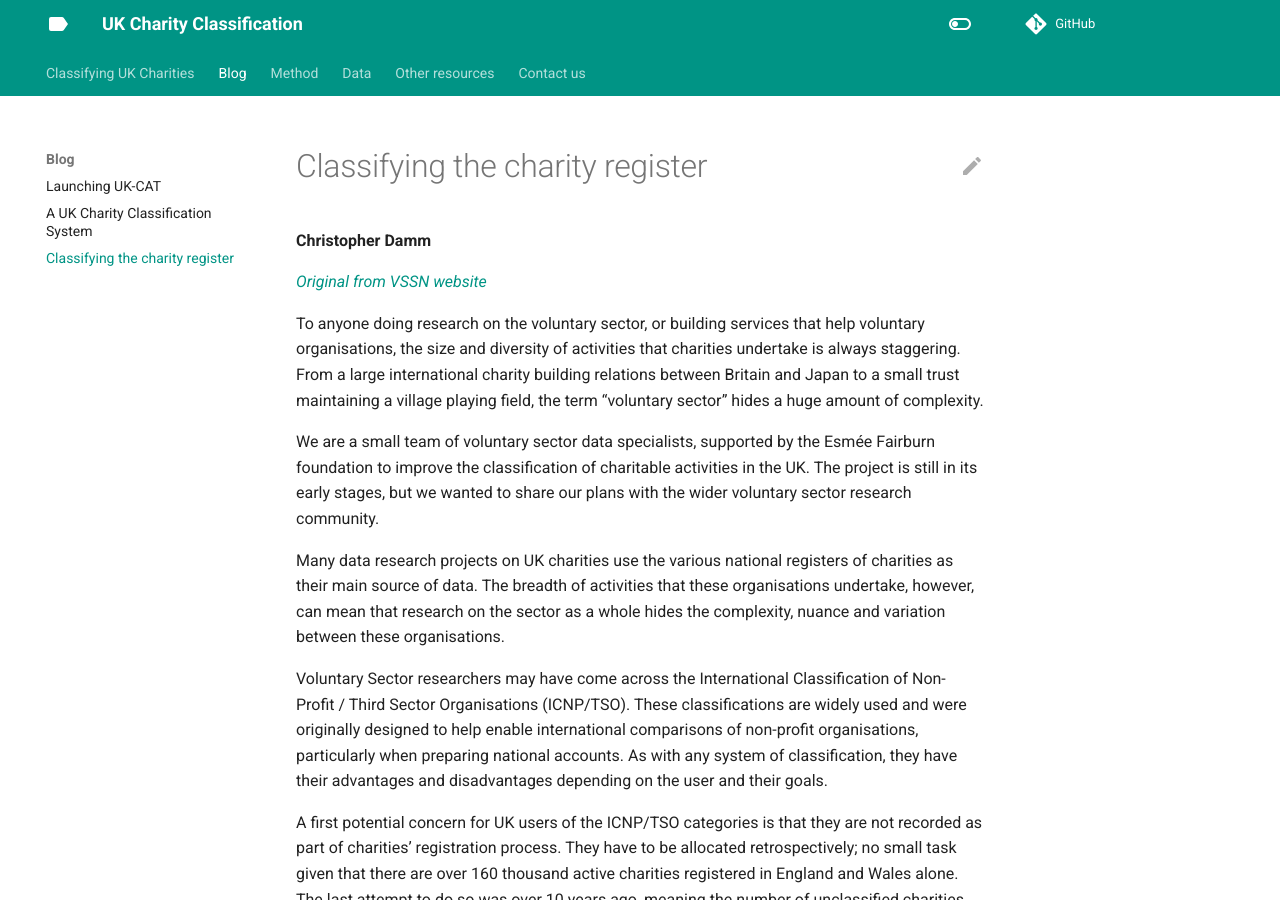
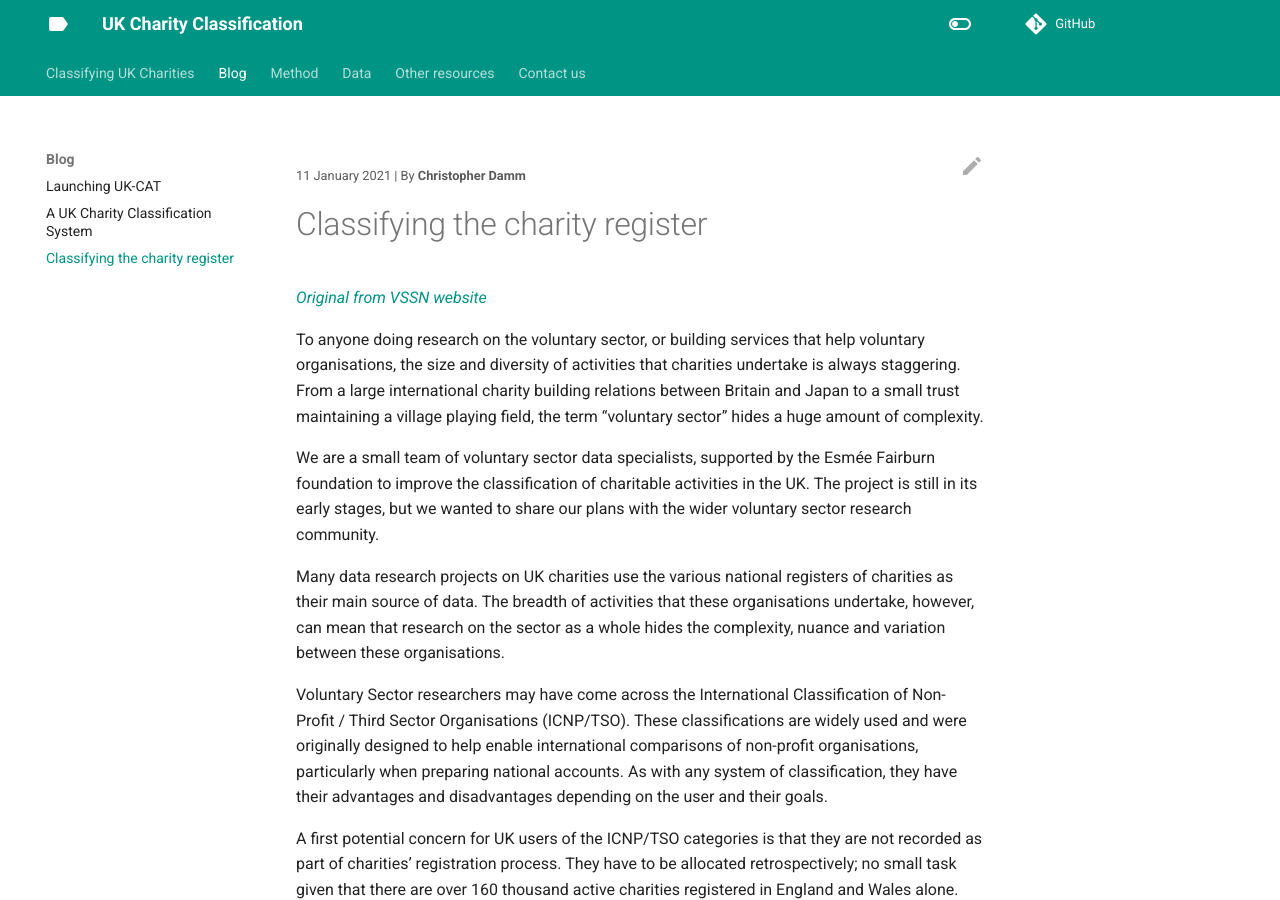
Before and after one commit to charity-classification/ukcat, an MkDocs documentation site: the page built from docs/blog/2021/01/11/classifying-the-charity-register.md, in a window 1280 px wide and 900 px high. Built offline with MkDocs 1.6.1 and Material for MkDocs 9.7.7, drawn with Linux system fonts in a browser that asks for light colours; comment, search, counter and statistics services are not loaded.

Commit message:
blog tweaks

```diff
--- a/docs/blog/2021/01/11/classifying-the-charity-register.md
+++ b/docs/blog/2021/01/11/classifying-the-charity-register.md
@@ -1,6 +1,10 @@
+---
+authors:
+    - Christopher Damm
+date: 2021-01-11
+---
+
 # Classifying the charity register
-
-**Christopher Damm**
 
 _[Original from VSSN website](https://www.vssn.org.uk/2021/01/11/classifying-the-charity-register/)_
 
--- a/theme/main.html
+++ b/theme/main.html
@@ -9,8 +9,20 @@
     {% if not "\x3ch1" in page.content %}
         <h1>{{ page.title | d(config.site_name, true)}}</h1>
     {% endif %}
+    {% if page.meta.date or page.meta.authors %}
+    <p><small>
     {% if page.meta.date %}
-    {{ page.meta.date }}
+    <time datetime="{{ page.meta.date }}">{{ page.meta.date.strftime('%d %B %Y') }}</time>
+    {% endif %}
+    {% if page.meta.date and page.meta.authors %} | {% endif %}
+    {% if page.meta.authors %}
+    By
+    {% for author in page.meta.authors %}
+    {% if loop.length > 1 and loop.last%} and {% elif loop.length > 1 and not loop.first %}, {% endif %}
+    <strong>{{ author }}</strong>
+    {% endfor %}
+    {% endif %}
+    </p></small>
     {% endif %}
     {{ page.content }}
     {% if page and page.meta %}
```
Also changed, not shown: docs/blog/2021/03/17/a-uk-charity-classification-system.md (+0 -2 lines), docs/blog/2021/10/06/launching-ukcat.md (+0 -2 lines).
